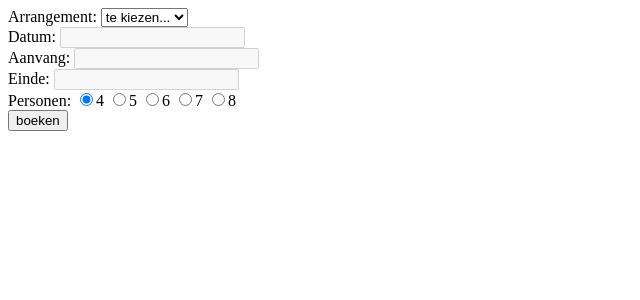
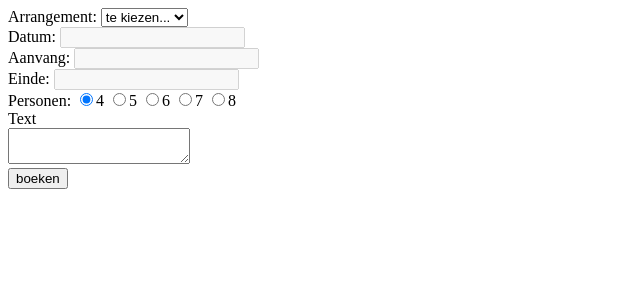
Before and after one commit to jeroenslemmer/theboei, a PHP site: page / in a window 1280 px wide. Shown: the top 300 px of the page, without its empty margins (0-640 px from the left). Run offline with PHP 8.4, Linux system fonts and the light colour scheme; data that the repository does not hold is empty; some libraries are stand-ins or nearby versions.

Commit message:
Added booking form remarks

```diff
--- a/booking/index.php
+++ b/booking/index.php
@@ -65,6 +65,12 @@
 						</span>
 					</div>
 					<div>
+						<label for="eventremarks">Text</label>
+						<div>
+							<textarea id="eventremarks" name="eventremarks"></textarea>
+						</div>
+					</div>
+					<div>
 						<input type="submit" name="submit" value="boeken">
 					</div>
 				</form>
--- a/common/css/style.css
+++ b/common/css/style.css
@@ -1 +1 @@
-*{box-sizing:border-box}body{font-family:"Lucida Grande",Helvetica,Arial,Verdana,sans-serif;font-size:14px}.frame{width:500px;margin:0 auto;background-color:white}label{display:inline-block;width:100px}.date-bookable a{background-color:#afa !important}.date-full a{background-color:#faa !important}#booking #calendar{max-width:230px}#booking #calendar .fc-time-grid-container.fc-scroller{min-height:350px}#booking #calendar .fc-day-grid{display:none}#booking #calendar .event-already-booked{background-color:#d66 !important}#booking #calendar .event-too-small{background-color:#999 !important}#booking input[type=text],#booking select{width:100px}#booking #personen input[type=radio]+label{width:10px;margin-right:10px}#booking input[name=submit]{font-size:20px;width:235px}
+*{box-sizing:border-box}body{font-family:"Lucida Grande",Helvetica,Arial,Verdana,sans-serif;font-size:14px}.frame{width:500px;margin:0 auto;background-color:white}label{display:inline-block;width:100px}.date-bookable a{background-color:#afa !important}.date-full a{background-color:#faa !important}#booking #calendar{max-width:230px}#booking #calendar .fc-time-grid-container.fc-scroller{min-height:350px}#booking #calendar .fc-day-grid{display:none}#booking #calendar .event-already-booked{background-color:#d66 !important}#booking #calendar .event-too-small{background-color:#999 !important}#booking input[type=text],#booking select{width:100px}#booking #personen input[type=radio]+label{width:10px;margin-right:10px}#booking input[name=submit],#booking textarea{font-size:20px;width:235px}
--- a/common/less/style.less
+++ b/common/less/style.less
@@ -50,7 +50,7 @@ label {
 			margin-right : 10px;
 		}
 	}
-	input[name=submit]{
+	input[name=submit], textarea{
 		font-size : 20px;
 		width : 235px;
 	}
```
